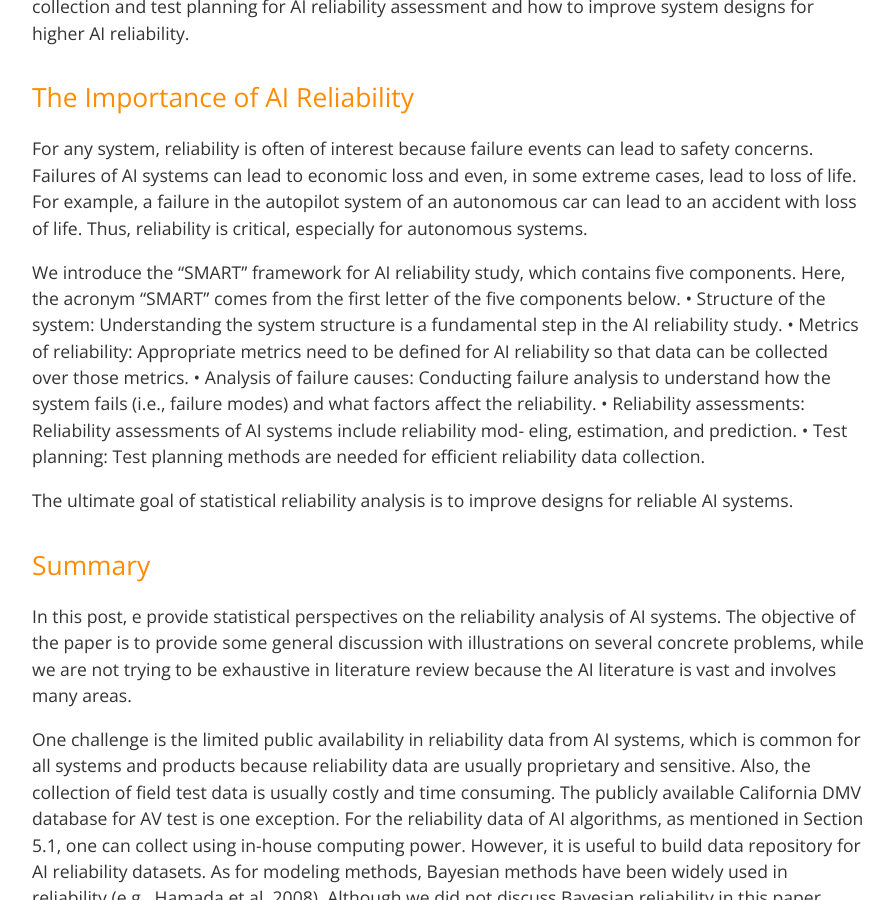
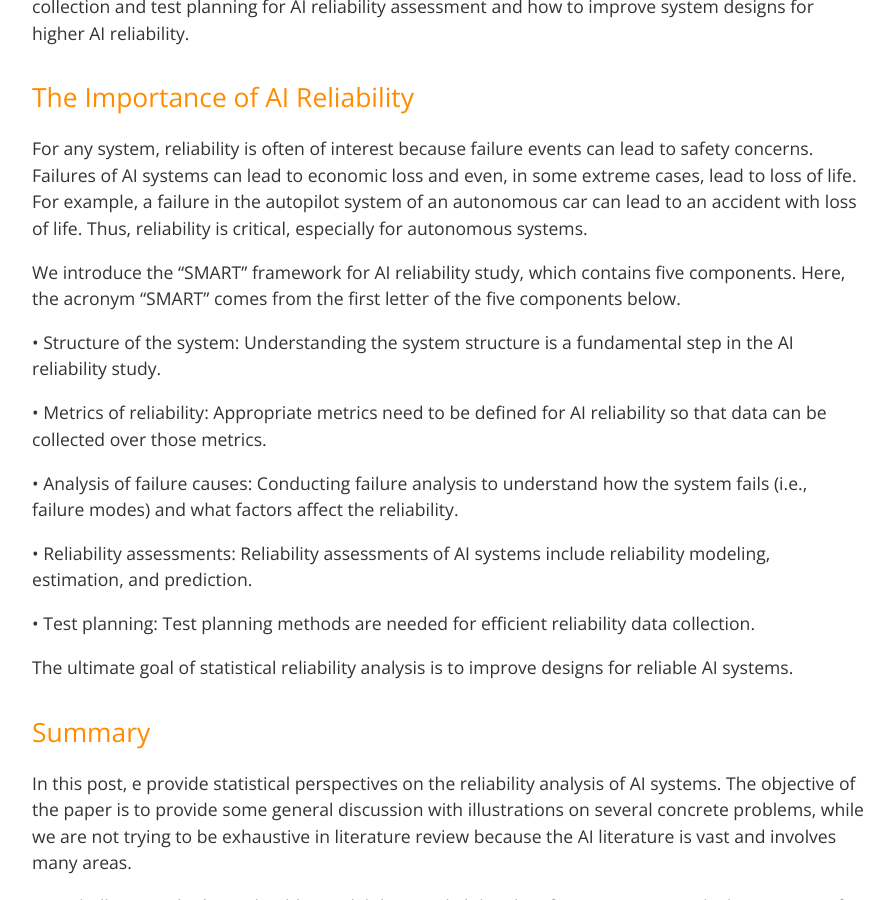
Before and after one commit to xwdeng80/blog, a Jekyll site: the page built from _posts/2022-06-25-perspective-of-ai-reliability.md, in a window 1280 px wide and 900 px high, scrolled down 1268 px. Shown: the whole window, without its empty margins (192-1086 px from the left). Built offline with Jekyll 4.4.1, drawn with Linux system fonts in a browser that asks for light colours.

Commit message:
Update 2022-06-25-perspective-of-ai-reliability.md

```diff
--- a/_posts/2022-06-25-perspective-of-ai-reliability.md
+++ b/_posts/2022-06-25-perspective-of-ai-reliability.md
@@ -44,14 +44,15 @@ accident with loss of life. Thus, reliability is critical, especially for autono
 
 We introduce the “SMART” framework for AI reliability study, which contains five components. Here, the acronym “SMART” comes from the first letter of the five
 components below.
-• Structure of the system: Understanding the system structure is a fundamental step
-in the AI reliability study.
-• Metrics of reliability: Appropriate metrics need to be defined for AI reliability so that
-data can be collected over those metrics.
-• Analysis of failure causes: Conducting failure analysis to understand how the system
-fails (i.e., failure modes) and what factors affect the reliability.
-• Reliability assessments: Reliability assessments of AI systems include reliability mod-
-eling, estimation, and prediction.
+
+• Structure of the system: Understanding the system structure is a fundamental step in the AI reliability study.
+
+• Metrics of reliability: Appropriate metrics need to be defined for AI reliability so that data can be collected over those metrics.
+
+• Analysis of failure causes: Conducting failure analysis to understand how the system fails (i.e., failure modes) and what factors affect the reliability.
+
+• Reliability assessments: Reliability assessments of AI systems include reliability modeling, estimation, and prediction.
+
 • Test planning: Test planning methods are needed for efficient reliability data collection.
 
 The ultimate goal of statistical reliability analysis is to improve designs for reliable AI systems.
```
